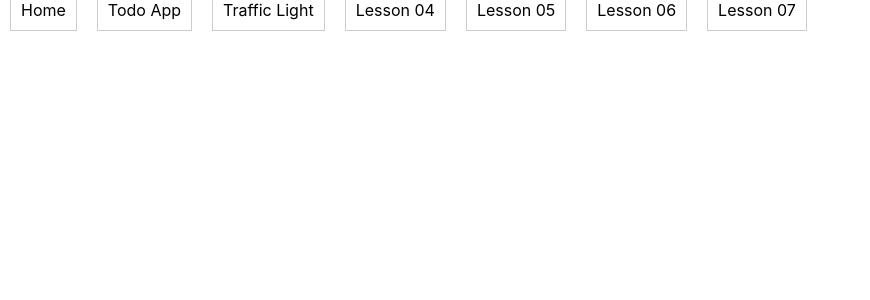
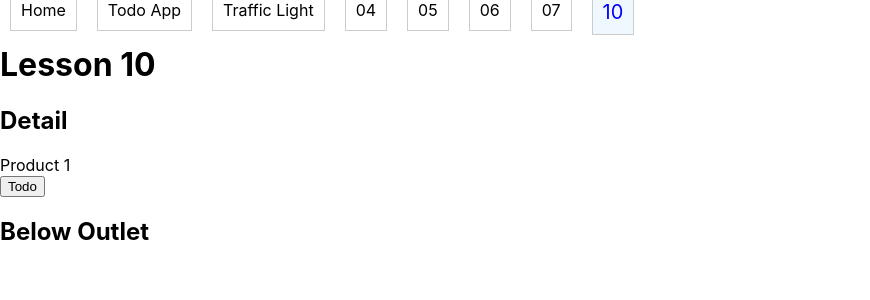
Before and after one commit to TuongLe18110234/MindX-CIJS-93, a React (Create React App) app in the folder cijs93-reactt-app/: page /lesson-10/1 in a window 1280 px wide. Shown: the top 300 px of the page, without its empty margins (0-870 px from the left). Built offline with nearby package versions, Linux system fonts and the light colour scheme.

Commit message:
Lesson 10: Routing

```diff
--- a/cijs93-reactt-app/src/App.js
+++ b/cijs93-reactt-app/src/App.js
@@ -8,12 +8,17 @@ import Lesson04 from './Lesson04/Lesson04';
 import Lesson05 from './Lesson05/Lesson05';
 import Lesson06 from './Lesson06/Lesson06';
 import Lesson07 from './Lesson07/Lesson07';
+import Lesson10 from './Lesson10/Lesson10';
+import AboutMe from './Lesson10/AboutMe/AboutMe';
+import Profile from './Lesson10/Profile/Profile';
+import Detail from './Lesson10/Detail/Detail';
 
 function App() {
   return (
     <>
       <Header />
       <Routes>
+        <Route path="*" element={<h1>Page not found</h1>} />
         <Route path="/" element={<Home />} />
         <Route path="/todo" element={<TodoApp />} />
         <Route path="/traffic-light" element={<TrafficLightApp />} />
@@ -21,6 +26,11 @@ function App() {
         <Route path="/lesson-5" element={<Lesson05 />} />
         <Route path="/lesson-6" element={<Lesson06 />} />
         <Route path="/lesson-7" element={<Lesson07 />} />
+        <Route path="/lesson-10" element={<Lesson10 />} >
+          <Route path="/lesson-10/:id" element={<Detail />} />
+          <Route path="/lesson-10/" element={<AboutMe />} />
+          <Route path="/lesson-10/profile/" element={<Profile />} />
+        </Route>
       </Routes>
     </>
   );
--- a/cijs93-reactt-app/src/Header/Header.jsx
+++ b/cijs93-reactt-app/src/Header/Header.jsx
@@ -19,16 +19,18 @@ function Header(){
 				<NavLink to="/traffic-light" className={activeClass}>Traffic Light</NavLink>
 			</div>
 			<div>
-				<NavLink to="/lesson-4" className={activeClass}>Lesson 04</NavLink>
+				<NavLink to="/lesson-4" className={activeClass}>04</NavLink>
 			</div>
 			<div>
-				<NavLink to="/lesson-5" className={activeClass}>Lesson 05</NavLink>
+				<NavLink to="/lesson-5" className={activeClass}>05</NavLink>
 			</div>
 			<div>
-				<NavLink to="/lesson-6" className={activeClass}>Lesson 06</NavLink>
+				<NavLink to="/lesson-6" className={activeClass}>06</NavLink>
 			</div>
 			<div>
-				<NavLink to="/lesson-7" className={activeClass}>Lesson 07</NavLink>
+				<NavLink to="/lesson-7" className={activeClass}>07</NavLink>
+			</div>			<div>
+				<NavLink to="/lesson-10" className={activeClass}>10</NavLink>
 			</div>
 		</div>
 	)
--- /dev/null
+++ b/cijs93-reactt-app/src/Lesson10/AboutMe/AboutMe.jsx
@@ -0,0 +1,9 @@
+function AboutMe() {
+  return (
+    <>
+      <h2>About Me</h2>
+    </>
+  )
+}
+
+export default AboutMe;
--- /dev/null
+++ b/cijs93-reactt-app/src/Lesson10/Detail/Detail.jsx
@@ -0,0 +1,19 @@
+import { useEffect } from "react";
+import { useNavigate, useParams, useSearchParams } from "react-router-dom";
+
+function Detail() {
+  const params = useParams();
+  const [searchParams, setSearchParams] = useSearchParams();
+  const navigate = useNavigate();
+
+  console.log(searchParams.toString());
+  return (
+    <>
+      <h2>Detail</h2>
+      <div>Product {params.id}</div>
+      <button onClick={() => {navigate("/todo")}}>Todo</button>
+    </>
+  )
+}
+
+export default Detail;
--- /dev/null
+++ b/cijs93-reactt-app/src/Lesson10/Lesson10.jsx
@@ -0,0 +1,13 @@
+import { Outlet } from "react-router-dom";
+
+function Lesson10() {
+  return (
+    <>
+      <h1>Lesson 10</h1>
+      <Outlet />
+      <h2>Below Outlet</h2>
+    </>
+  )
+}
+
+export default Lesson10;
--- /dev/null
+++ b/cijs93-reactt-app/src/Lesson10/Profile/Profile.jsx
@@ -0,0 +1,9 @@
+function Profile() {
+  return (
+    <>
+      <h2>Profile</h2>
+    </>
+  )
+}
+
+export default Profile;
```
